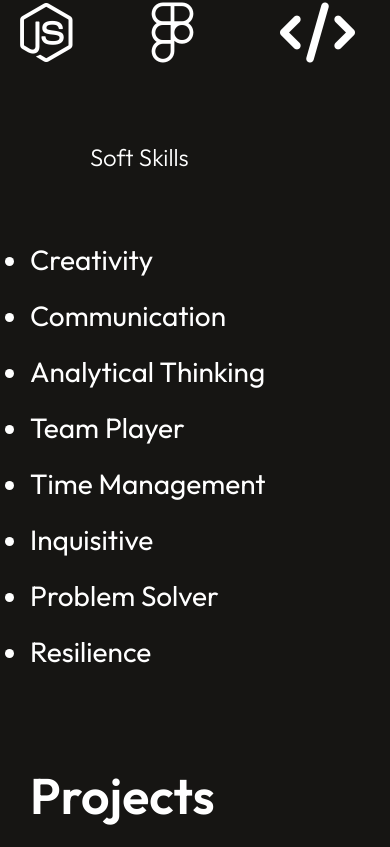
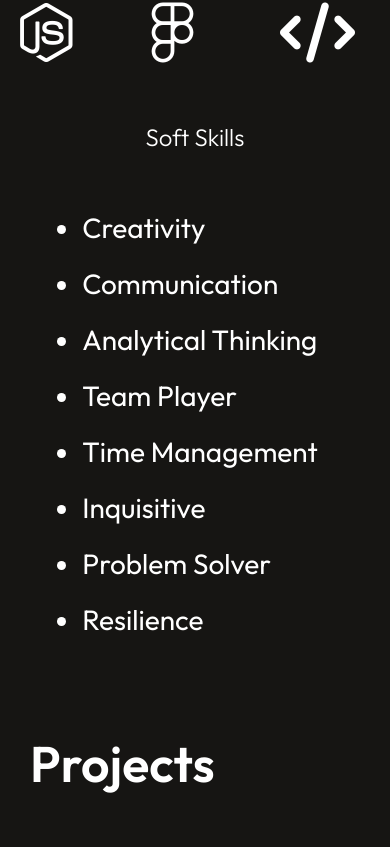
Before and after one commit to Asandile26/React-Portfolio, a React (Vite) app: page / in a window 390 px wide. Shown: the part 2157-3004 px from the top of the page. Built offline with nearby package versions, Linux system fonts and the light colour scheme.

Commit message:
Updated ui and ux for mobile

```diff
--- a/src/Components/Contact/Contact.css
+++ b/src/Components/Contact/Contact.css
@@ -135,5 +135,6 @@
     font-size: 20px;
     padding: 15px 40px;
     border: 2px solid #fff;
+    margin-left: 24px;
   }
 }
--- a/src/Components/Skills/Skills.css
+++ b/src/Components/Skills/Skills.css
@@ -101,6 +101,16 @@ ul.list li {
     font-size: 1.5rem;
     font-weight: 300;
   }
+  .sub-title2 {
+    font-size: 1.5rem;
+    font-weight: 300;
+  }
+  .soft-skills {
+    display: flex;
+    flex-direction: column;
+    justify-content: center;
+    align-items: center;
+  }
   .list {
     padding: 40px 0px 0px 10px;
   }
--- a/src/Components/Skills/Skills.jsx
+++ b/src/Components/Skills/Skills.jsx
@@ -64,7 +64,7 @@ function Skills() {
         </div>
 
         <div className="soft-skills">
-          <h2 className="sub-title1">Soft Skills</h2>
+          <h2 className="sub-title2">Soft Skills</h2>
           <ul className="list">
             <li>Creativity</li>
             <li>Communication</li>
```
